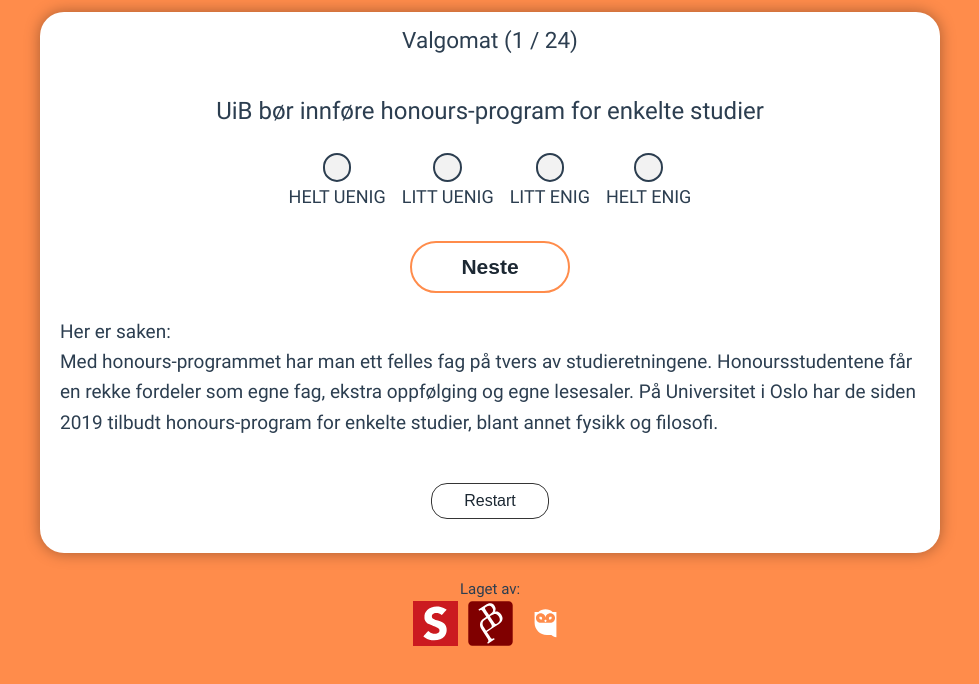
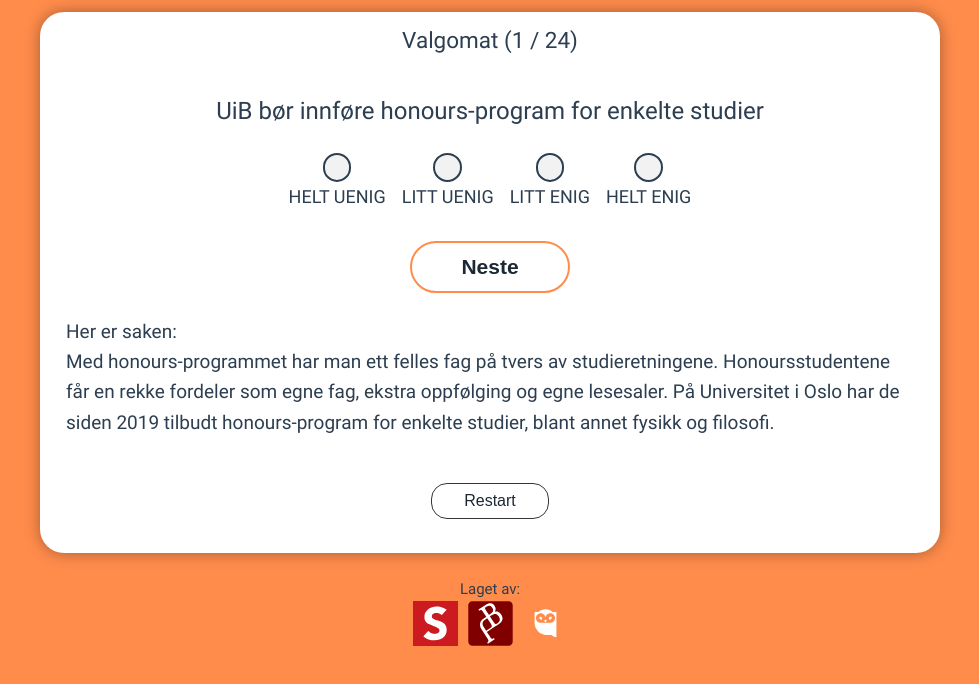
Before and after one commit to fribyte-code/valgomat, a Vue app: page / in a window 1280 px wide. Both pictures are taken after a click on the button "Start". Shown: the top 684 px of the page, without its empty margins (150-1129 px from the left). Built offline with nearby package versions, Linux system fonts and the light colour scheme.

Commit message:
More space for statement description

```diff
--- a/src/components/StatementForm.vue
+++ b/src/components/StatementForm.vue
@@ -66,8 +66,8 @@ let options = {
 p {
   font-size: 19px;
   font-weight: 400;
-  padding-left: 10px;
-  padding-right: 10px;
+  padding-left: 16px;
+  padding-right: 16px;
 }
 p strong {
   font-weight: 900;
```
